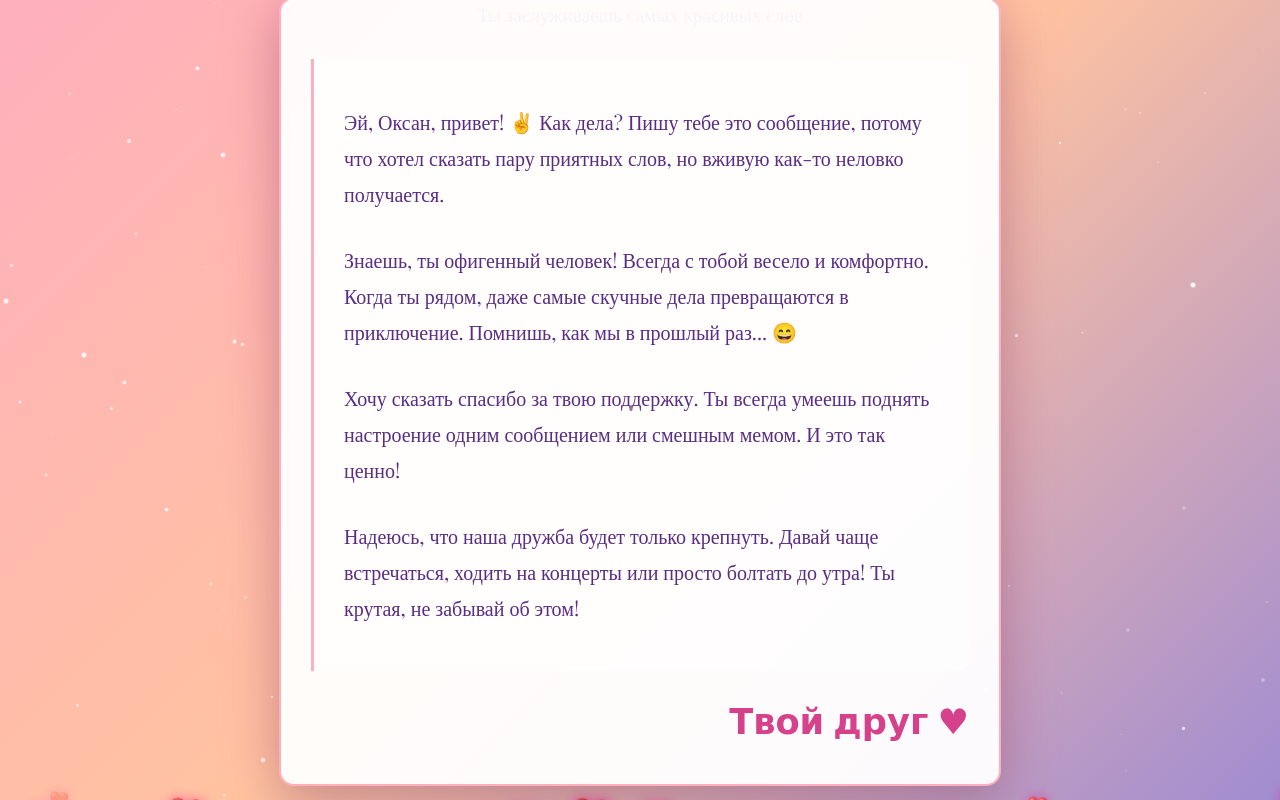
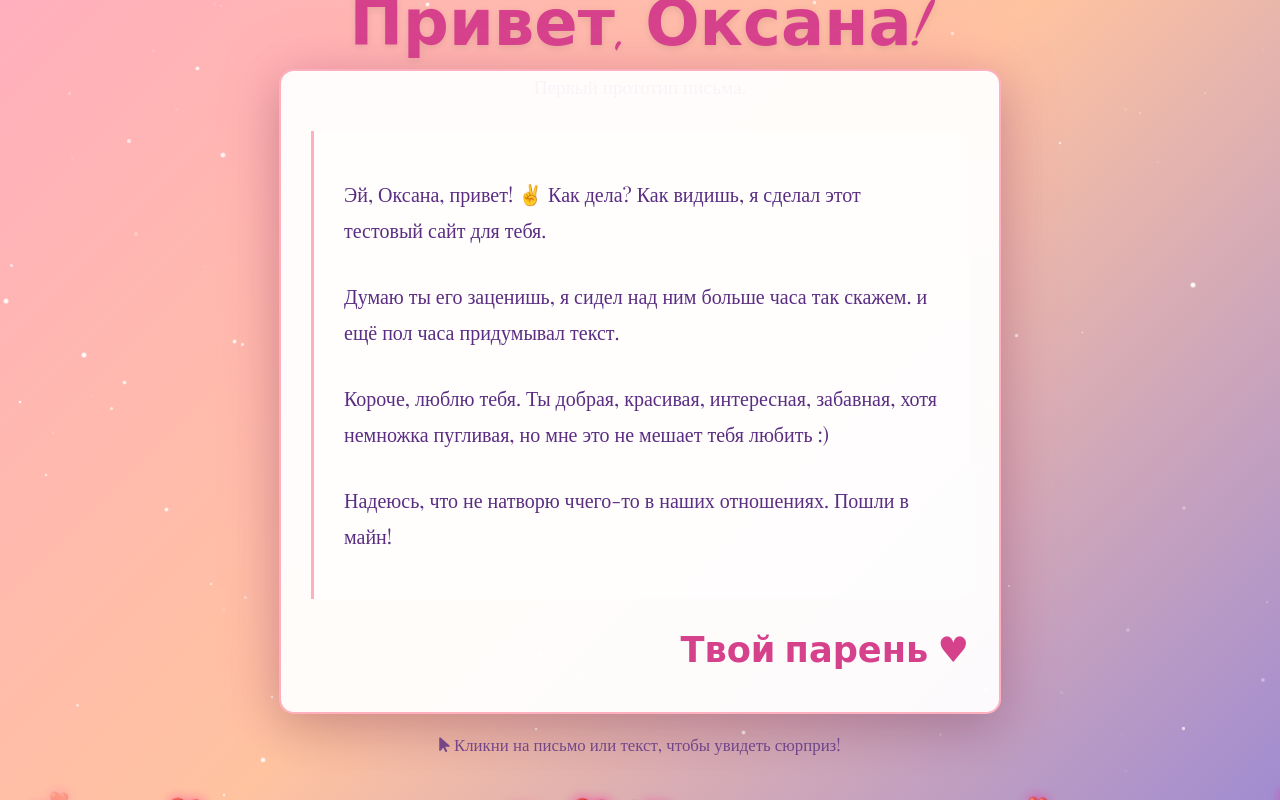
Before and after one commit to Jerka2009/ProjectLasariaSA, a plain HTML site: page MailO/index.html in a window 1280 px wide. Drawn offline with nearby package versions, Linux system fonts and the light colour scheme.

Commit message:
Update index.html

```diff
--- a/MailO/index.html
+++ b/MailO/index.html
@@ -284,23 +284,23 @@
     <div class="container">
         <div class="header">
             <h1>Привет, Оксана!</h1>
-            <p>Ты заслуживаешь самых красивых слов</p>
+            <p>Первый прототип письма.</p>
             <div class="love-message" id="loveMessage">I love you :3</div>
         </div>
 
         <div class="envelope" id="envelope">
             <div class="letter-content">
-                <p>Эй, Оксан, привет! ✌️ Как дела? Пишу тебе это сообщение, потому что хотел сказать пару приятных слов, но вживую как-то неловко получается.</p>
+                <p>Эй, Оксана, привет! ✌️ Как дела? Как видишь, я сделал этот тестовый сайт для тебя.</p>
 
-                <p>Знаешь, ты офигенный человек! Всегда с тобой весело и комфортно. Когда ты рядом, даже самые скучные дела превращаются в приключение. Помнишь, как мы в прошлый раз... 😄</p>
+                <p>Думаю ты его заценишь, я сидел над ним больше часа так скажем. и ещё пол часа придумывал текст.</p>
 
-                <p>Хочу сказать спасибо за твою поддержку. Ты всегда умеешь поднять настроение одним сообщением или смешным мемом. И это так ценно!</p>
+                <p>Короче, люблю тебя. Ты добрая, красивая, интересная, забавная, хотя немножка пугливая, но мне это не мешает тебя любить :)</p>
 
-                <p>Надеюсь, что наша дружба будет только крепнуть. Давай чаще встречаться, ходить на концерты или просто болтать до утра! Ты крутая, не забывай об этом!</p>
+                <p>Надеюсь, что не натворю ччего-то в наших отношениях. Пошли в майн!</p>
             </div>
 
             <div class="signature">
-                Твой друг ♥
+                Твой парень ♥
             </div>
         </div>
 
@@ -309,7 +309,7 @@
         </div>
 
         <div class="footer">
-            Сделано с любовью и JavaScript ♥
+            Сделано с любовью и Html, CSS, JavaScript и Вовчик ♥
         </div>
     </div>
 
```
